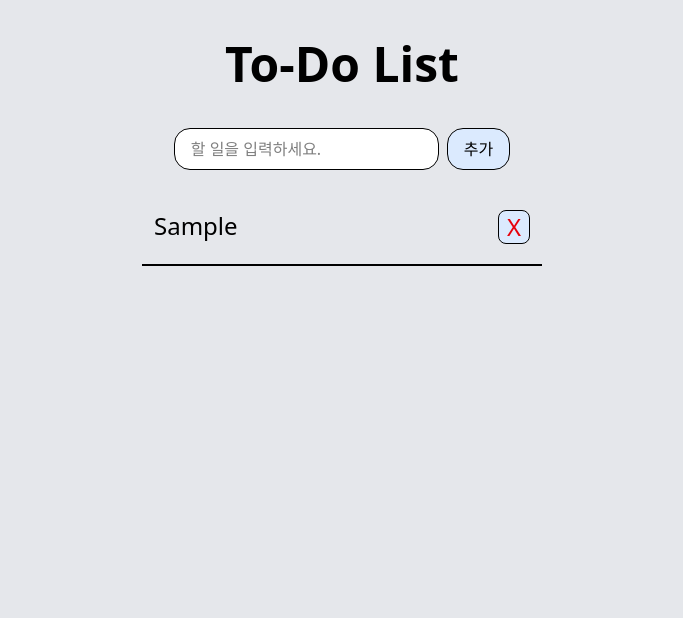
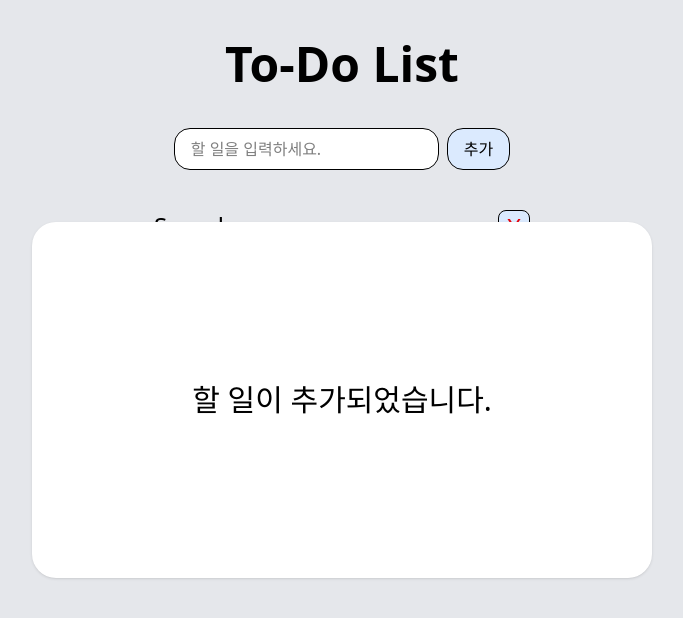
Before and after one commit to Likelion-YeungNam-Univ/7-13th-fe-assignment, a React (Vite) app: page / in a window 1280 px wide. Both pictures are taken after typing "Sample" into the empty fields and a click on the button "추가". Shown: the top 618 px of the page, without its empty margins (298-981 px from the left). Built offline with nearby package versions, Linux system fonts and the light colour scheme.

Commit message:
모달창 구현

```diff
--- a/src/TodoList.jsx
+++ b/src/TodoList.jsx
@@ -5,6 +5,7 @@ const TodoList = () => {
   const [todos, setTodos] = useState([]);
   const [inputText, setInputText] = useState("");
   const [error, setError] = useState(false); // 에러 메시지 표시 여부로, 초기 값은 false
+  const [isModalOpen, setIsModalOpen] = useState(false); // 모달창 표시 여부로, 초기 값은 false
 
   const handleInputChange = (e) => {
     setInputText(e.target.value);
@@ -30,6 +31,7 @@ const TodoList = () => {
     setTodos((prev) => [...prev, { id: Date.now(), text: inputText }]);
     setInputText(""); // 입력창 초기화
     setError(false); // 에러 해제
+    setIsModalOpen(true); // 할 일이 추가되면서 모달 창이 출력
   };
 
   // 할 일 객체를 삭제하는 함수
@@ -57,6 +59,7 @@ const TodoList = () => {
             3글자 이상 입력해주세요.
           </p>
         )}
+
         <button
           type="submit"
           className="px-4 py-2 bg-blue-100 border rounded-2xl hover:bg-blue-400 cursor-pointer"
@@ -71,6 +74,22 @@ const TodoList = () => {
           <TodoItem key={todo.id} todo={todo} handleDelete={handleDelete} />
         ))}
       </ul>
+
+      {isModalOpen && (
+        <div
+          className="fixed top-0 bottom-0 right-0 left-0 bg-transparent flex justify-center items-center"
+          onClick={() => setIsModalOpen(false)}
+          // 어디를 클릭하든지 모달 창을 닫도록 설정
+        >
+          <div
+            className="bg-white text-3xl p-40 rounded-3xl shadow"
+            onClick={(e) => e.stopPropagation()}
+            // stopPropagation 메소드를 통해 모달 창을 클릭해도 창이 꺼지지 않도록 만들어 줌
+          >
+            할 일이 추가되었습니다.
+          </div>
+        </div>
+      )}
     </div>
   );
 };
```
